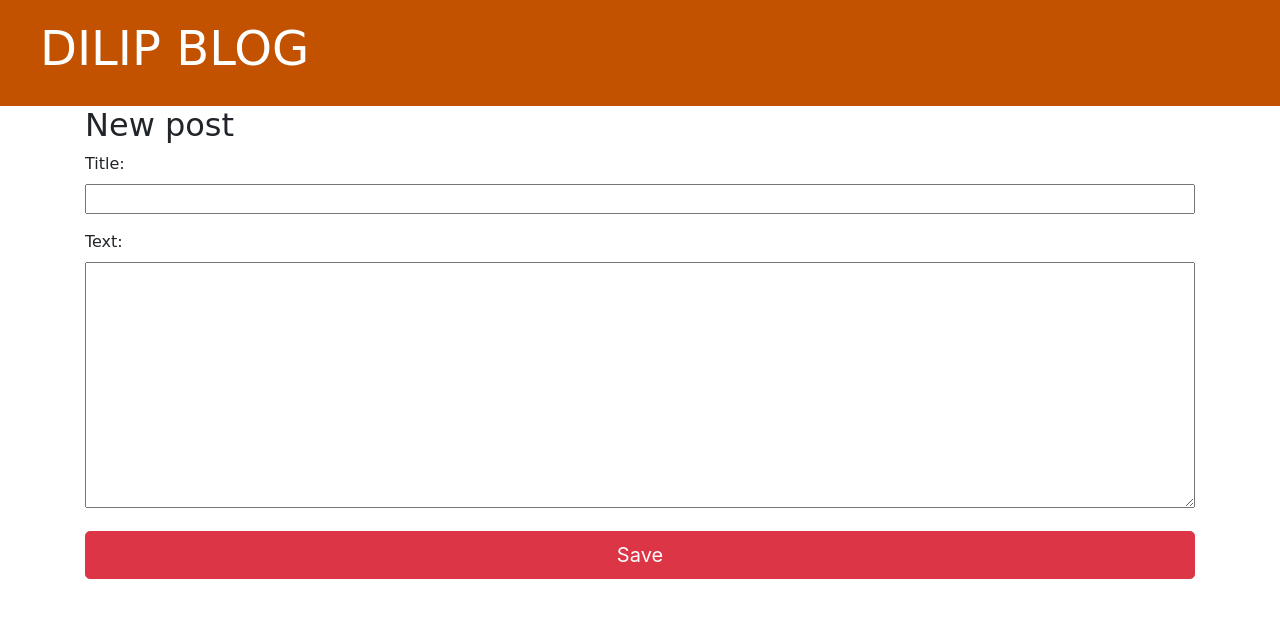
After one commit to nescodedev/nescode, a Django app: page /post/new/ in a window 1280 px wide. The commit adds this page. Shown: the top 618 px of the page. Run offline with Django 3.2, Linux system fonts and the light colour scheme; some libraries are stand-ins or nearby versions; some web fonts are replaced.

Commit message:
[Update]Edit and security added

```diff
--- /dev/null
+++ b/blog/forms.py
@@ -0,0 +1,8 @@
+from django import forms
+from .models import Post
+
+class PostForm(forms.ModelForm):
+
+    class Meta:
+        model = Post
+        fields = ('title', 'text',)
--- a/blog/templates/blog/base.html
+++ b/blog/templates/blog/base.html
@@ -11,6 +11,7 @@
     <link rel="stylesheet" href="https://stackpath.bootstrapcdn.com/bootstrap/4.3.1/css/bootstrap.min.css" integrity="sha384-ggOyR0iXCbMQv3Xipma34MD+dH/1fQ784/j6cY/iJTQUOhcWr7x9JvoRxT2MZw1T" crossorigin="anonymous">
     <link href="https://fonts.googleapis.com/css?family=Gugi&amp;subset=korean" rel="stylesheet">
     <link href="https://fonts.googleapis.com/css?family=Gugi|Sofia" rel="stylesheet">
+     <link rel="stylesheet" href="https://maxcdn.bootstrapcdn.com/font-awesome/4.5.0/css/font-awesome.min.css">
     <link rel="stylesheet" href="{% static 'css/blog.css' %}">
 
     <title>Dilip Blog</title>
@@ -18,6 +19,9 @@
   <body>
 
     <div class="page-header">
+      {% if user.is_authenticated %}
+      <a href="{% url 'post_new' %}" class="top-menu"><span class="fa fa-plus"></span></a>
+      {% endif %}
     <h1><a href="/">Dilip Blog</a></h1>
     </div>
 
--- a/blog/templates/blog/post_detail.html
+++ b/blog/templates/blog/post_detail.html
@@ -8,6 +8,9 @@
                 {{ post.published_date }}
             </div>
         {% endif %}
+        {% if user.is_authenticated %}
+        <a class="btn btn-default" href="{% url 'post_edit' pk=post.pk %}"><span class="fa fa-pencil"></span></a>
+        {% endif %}
         <h2>{{ post.title }}</h2>
         <p>{{ post.text|linebreaksbr }}</p>
     </div>
--- /dev/null
+++ b/blog/templates/blog/post_edit.html
@@ -0,0 +1,11 @@
+{% extends 'blog/base.html' %}
+
+{% block content %}
+<div class="container">
+    <h2>New post</h2>
+    <form method="POST" class="post-form">{% csrf_token %}
+        {{ form.as_p }}
+        <button type="submit" class="save btn btn-lg btn-danger btn-block">Save</button>
+    </form>
+    </div>
+{% endblock %}
--- a/blog/urls.py
+++ b/blog/urls.py
@@ -4,4 +4,6 @@ from . import views
 urlpatterns = [
     path('', views.post_list, name='post_list'),
     path('post/<int:pk>/', views.post_detail, name='post_detail'),
+    path('post/new/', views.post_new, name='post_new'),
+    path('post/<int:pk>/edit/', views.post_edit, name='post_edit'),
 ]
--- a/blog/views.py
+++ b/blog/views.py
@@ -2,6 +2,8 @@ from django.shortcuts import render
 from .models import Post
 from django.utils import timezone
 from django.shortcuts import render, get_object_or_404
+from .forms import PostForm
+from django.shortcuts import redirect
 
 # Create your views here.
 def post_list(request):
@@ -11,3 +13,31 @@ def post_list(request):
 def post_detail(request, pk):
     post = get_object_or_404(Post, pk=pk)
     return render(request, 'blog/post_detail.html', {'post': post})
+
+def post_new(request):
+    if request.method == "POST":
+        form = PostForm(request.POST)
+        if form.is_valid():
+            post = form.save(commit=False)
+            post.author = request.user
+            post.published_date = timezone.now()
+            post.save()
+            return redirect('post_detail', pk=post.pk)
+    else:
+        form = PostForm()
+    return render(request, 'blog/post_edit.html', {'form': form})
+
+
+def post_edit(request, pk):
+    post = get_object_or_404(Post, pk=pk)
+    if request.method == "POST":
+        form = PostForm(request.POST, instance=post)
+        if form.is_valid():
+            post = form.save(commit=False)
+            post.author = request.user
+            post.published_date = timezone.now()
+            post.save()
+            return redirect('post_detail', pk=post.pk)
+    else:
+        form = PostForm(instance=post)
+    return render(request, 'blog/post_edit.html', {'form': form})
```
